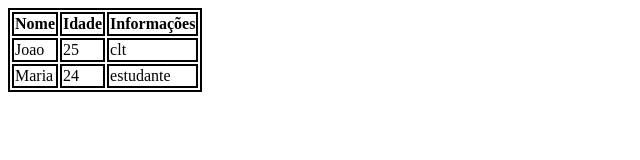
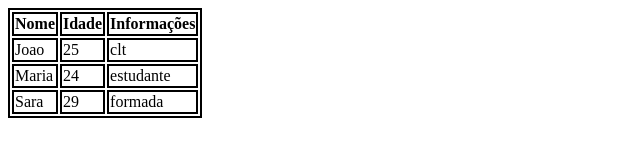
Before and after one commit to Vando-Tacon/tabela-basico, a plain HTML site: page index.html in a window 1280 px wide. Shown: the whole page, without its empty margins (0-640 px from the left). Drawn offline with Linux system fonts and the light colour scheme.

Commit message:
adicionado informações

```diff
--- a/index.html
+++ b/index.html
@@ -27,11 +27,12 @@ table, th, td{
 <td>Maria</td>
 <td>24</td>
 <td>estudante</td>
-
-
-
 </tr>
-
+<tr>
+  <td>Sara</td>
+  <td>29</td>
+  <td>formada</td>
+  </tr>
 
     </table>
 </body>
```
